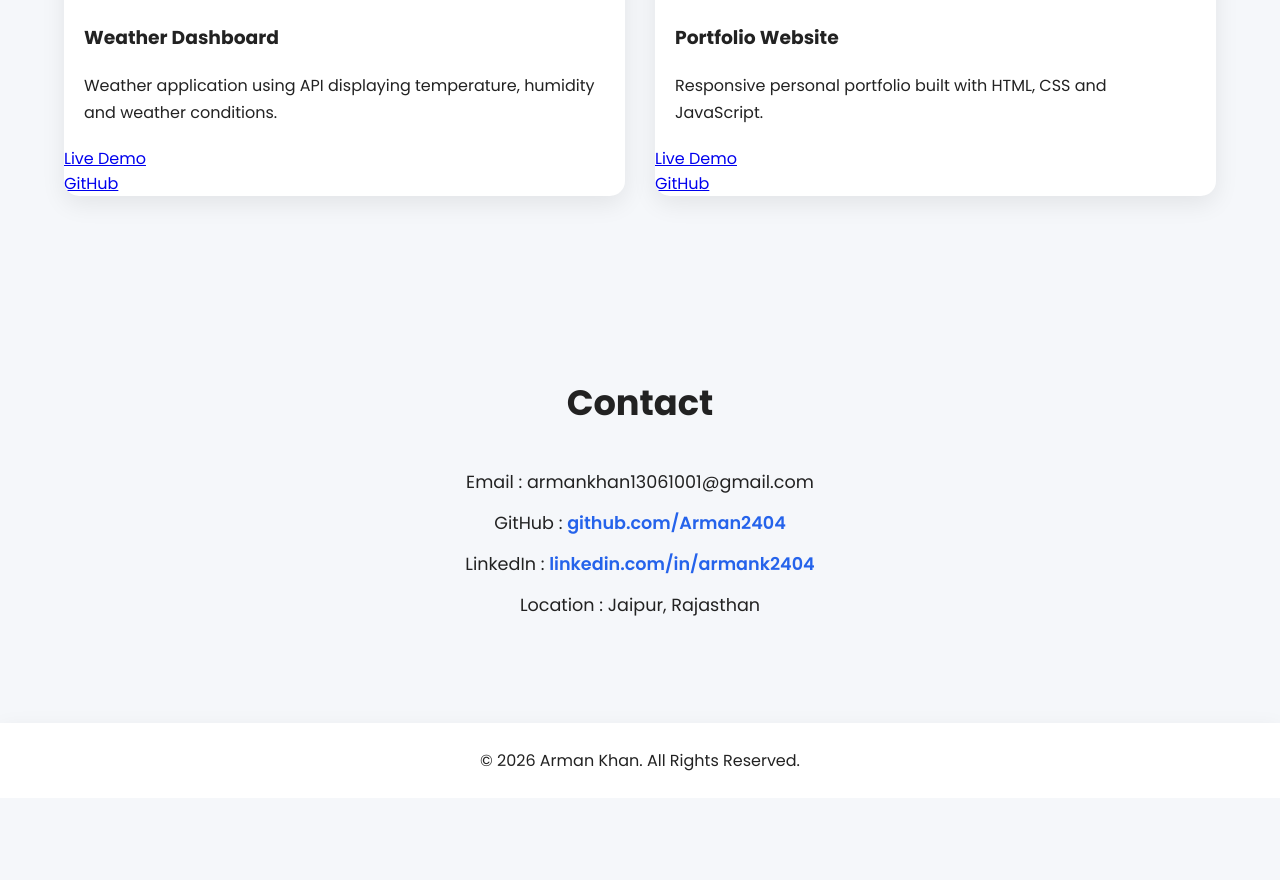
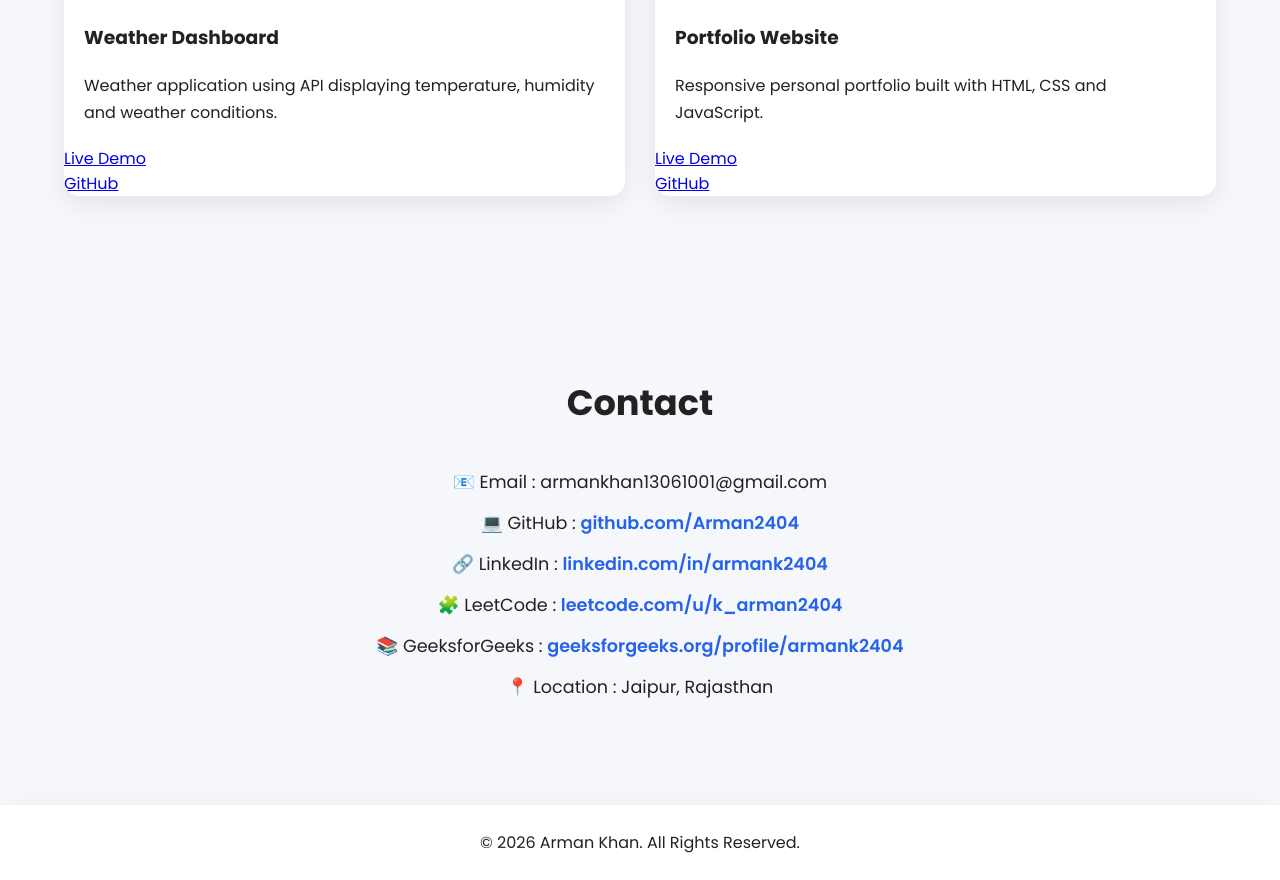
Before and after one commit to Arman2404/INTERSHIP-PROJECTS, a plain HTML site: page Portfolio-Website/index.html in a window 1280 px wide. Shown: the part 2447-3327 px from the top of the page. Before the commit the page ends 3245 px from the top, so only its background shows below. Drawn offline with Linux system fonts and the light colour scheme.

Commit message:
Add coding profile links to contact section

```diff
--- a/Portfolio-Website/index.html
+++ b/Portfolio-Website/index.html
@@ -182,10 +182,10 @@
     <section id="contact" class="contact reveal">
       <h2>Contact</h2>
 
-      <p>Email : armankhan13061001@gmail.com</p>
+      <p>📧 Email : armankhan13061001@gmail.com</p>
 
       <p>
-        GitHub :
+        💻 GitHub :
         <a
           href="https://github.com/Arman2404"
           target="_blank"
@@ -196,7 +196,7 @@
       </p>
 
       <p>
-        LinkedIn :
+         🔗 LinkedIn :
         <a
           href="https://www.linkedin.com/in/armank2404"
           target="_blank"
@@ -206,7 +206,25 @@
         </a>
       </p>
 
-      <p>Location : Jaipur, Rajasthan</p>
+      <p>
+        🧩 LeetCode :
+        <a href="https://leetcode.com/u/k_arman2404/" target="_blank" rel="noopener noreferrer">
+          leetcode.com/u/k_arman2404
+        </a>
+      </p>
+
+      <p>
+        📚 GeeksforGeeks :
+        <a
+          href="https://www.geeksforgeeks.org/profile/armank2404?tab=activity"
+          target="_blank"
+          rel="noopener noreferrer"
+        >
+          geeksforgeeks.org/profile/armank2404
+        </a>
+      </p>
+
+      <p>📍 Location : Jaipur, Rajasthan</p>
     </section>
 
     <footer>
```
